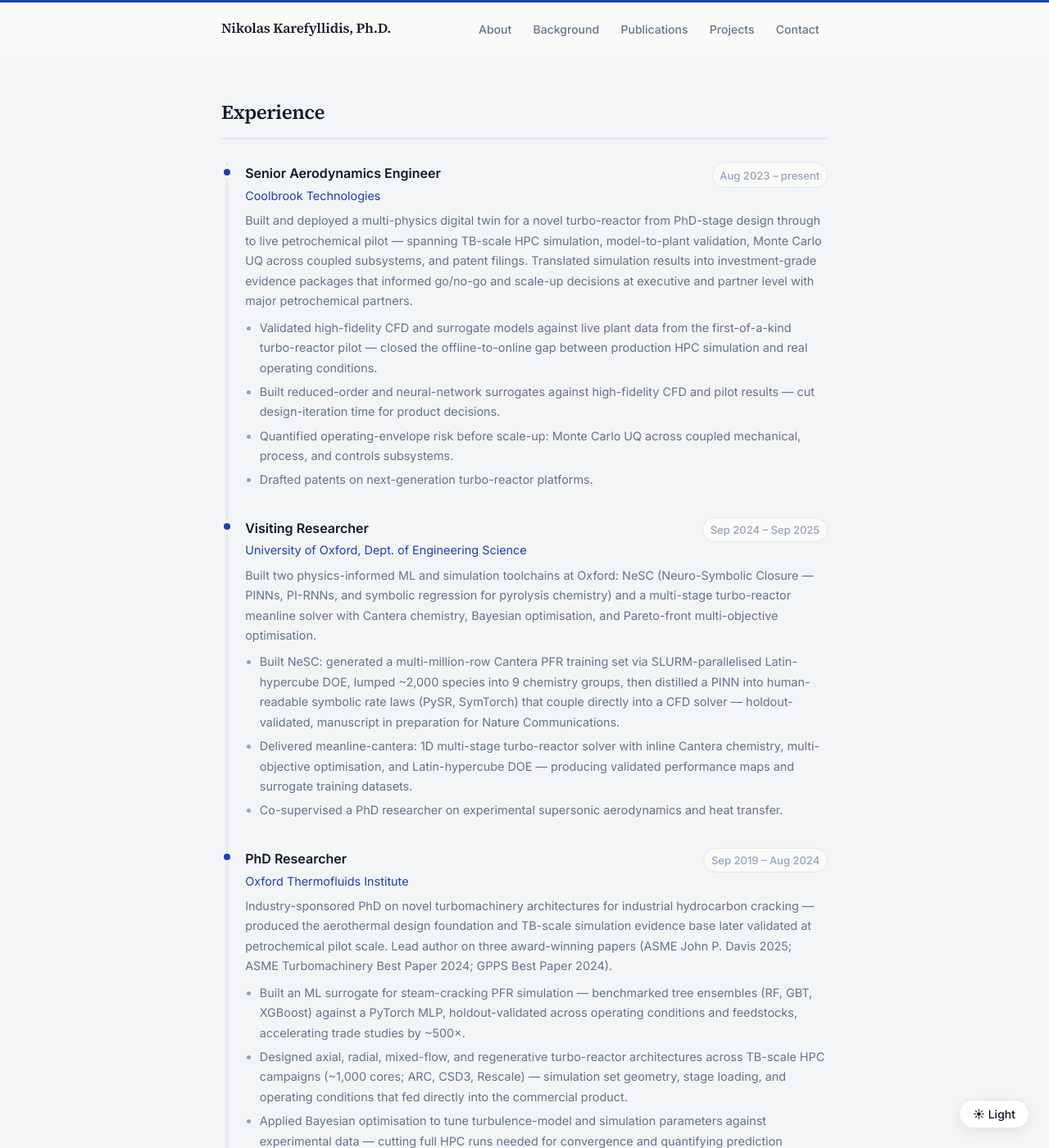
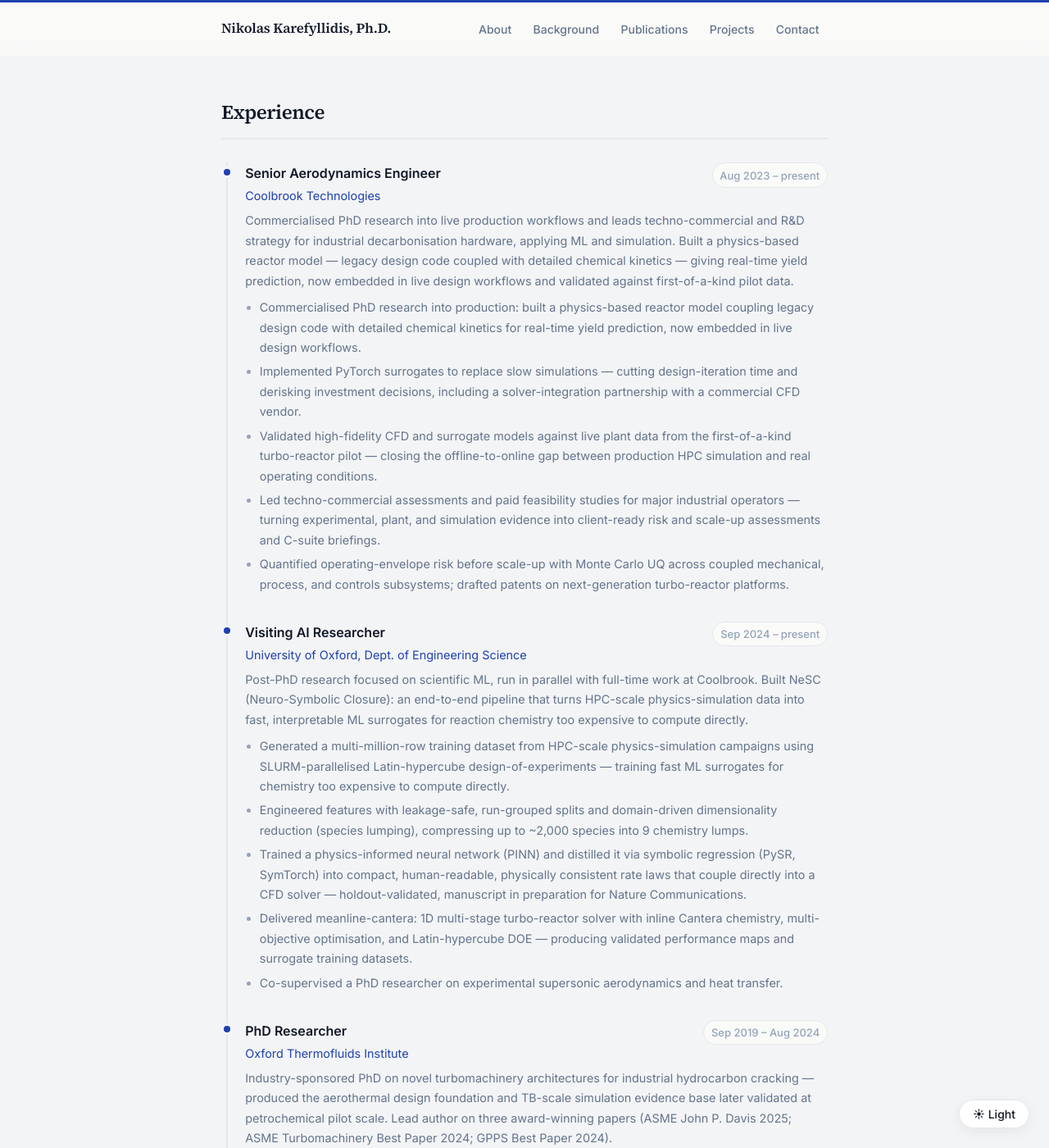
Before and after one commit to karefyllidis/karefyllidis.github.io, a Jekyll site: the page built from index.html, in a window 1280 px wide and 1400 px high, scrolled down 981 px. Shown: the whole window at 82% size. Built offline with Jekyll 4.4.1, drawn with Linux system fonts in a browser that asks for light colours; some of the changed text lies outside the part shown.

Commit message:
content: sync experience with latest CV

```diff
--- a/_data/experience.yml
+++ b/_data/experience.yml
@@ -2,20 +2,23 @@
   org: "Coolbrook Technologies"
   period: "Aug 2023 – present"
   url: "https://www.coolbrook.com"
-  summary: "Built and deployed a multi-physics digital twin for a novel turbo-reactor from PhD-stage design through to live petrochemical pilot — spanning TB-scale HPC simulation, model-to-plant validation, Monte Carlo UQ across coupled subsystems, and patent filings. Translated simulation results into investment-grade evidence packages that informed go/no-go and scale-up decisions at executive and partner level with major petrochemical partners."
+  summary: "Commercialised PhD research into live production workflows and leads techno-commercial and R&D strategy for industrial decarbonisation hardware, applying ML and simulation. Built a physics-based reactor model — legacy design code coupled with detailed chemical kinetics — giving real-time yield prediction, now embedded in live design workflows and validated against first-of-a-kind pilot data."
   highlights:
-    - "Validated high-fidelity CFD and surrogate models against live plant data from the first-of-a-kind turbo-reactor pilot — closed the offline-to-online gap between production HPC simulation and real operating conditions."
-    - "Built reduced-order and neural-network surrogates against high-fidelity CFD and pilot results — cut design-iteration time for product decisions."
-    - "Quantified operating-envelope risk before scale-up: Monte Carlo UQ across coupled mechanical, process, and controls subsystems."
-    - "Drafted patents on next-generation turbo-reactor platforms."
+    - "Commercialised PhD research into production: built a physics-based reactor model coupling legacy design code with detailed chemical kinetics for real-time yield prediction, now embedded in live design workflows."
+    - "Implemented PyTorch surrogates to replace slow simulations — cutting design-iteration time and derisking investment decisions, including a solver-integration partnership with a commercial CFD vendor."
+    - "Validated high-fidelity CFD and surrogate models against live plant data from the first-of-a-kind turbo-reactor pilot — closing the offline-to-online gap between production HPC simulation and real operating conditions."
+    - "Led techno-commercial assessments and paid feasibility studies for major industrial operators — turning experimental, plant, and simulation evidence into client-ready risk and scale-up assessments and C-suite briefings."
+    - "Quantified operating-envelope risk before scale-up with Monte Carlo UQ across coupled mechanical, process, and controls subsystems; drafted patents on next-generation turbo-reactor platforms."
 
-- role: "Visiting Researcher"
+- role: "Visiting AI Researcher"
   org: "University of Oxford, Dept. of Engineering Science"
-  period: "Sep 2024 – Sep 2025"
+  period: "Sep 2024 – present"
   url: "https://eng.ox.ac.uk"
-  summary: "Built two physics-informed ML and simulation toolchains at Oxford: NeSC (Neuro-Symbolic Closure — PINNs, PI-RNNs, and symbolic regression for pyrolysis chemistry) and a multi-stage turbo-reactor meanline solver with Cantera chemistry, Bayesian optimisation, and Pareto-front multi-objective optimisation."
+  summary: "Post-PhD research focused on scientific ML, run in parallel with full-time work at Coolbrook. Built NeSC (Neuro-Symbolic Closure): an end-to-end pipeline that turns HPC-scale physics-simulation data into fast, interpretable ML surrogates for reaction chemistry too expensive to compute directly."
   highlights:
-    - "Built NeSC: generated a multi-million-row Cantera PFR training set via SLURM-parallelised Latin-hypercube DOE, lumped ~2,000 species into 9 chemistry groups, then distilled a PINN into human-readable symbolic rate laws (PySR, SymTorch) that couple directly into a CFD solver — holdout-validated, manuscript in preparation for Nature Communications."
+    - "Generated a multi-million-row training dataset from HPC-scale physics-simulation campaigns using SLURM-parallelised Latin-hypercube design-of-experiments — training fast ML surrogates for chemistry too expensive to compute directly."
+    - "Engineered features with leakage-safe, run-grouped splits and domain-driven dimensionality reduction (species lumping), compressing up to ~2,000 species into 9 chemistry lumps."
+    - "Trained a physics-informed neural network (PINN) and distilled it via symbolic regression (PySR, SymTorch) into compact, human-readable, physically consistent rate laws that couple directly into a CFD solver — holdout-validated, manuscript in preparation for Nature Communications."
     - "Delivered meanline-cantera: 1D multi-stage turbo-reactor solver with inline Cantera chemistry, multi-objective optimisation, and Latin-hypercube DOE — producing validated performance maps and surrogate training datasets."
     - "Co-supervised a PhD researcher on experimental supersonic aerodynamics and heat transfer."
 
@@ -30,7 +33,7 @@
     - "Applied Bayesian optimisation to tune turbulence-model and simulation parameters against experimental data — cutting full HPC runs needed for convergence and quantifying prediction uncertainty across the design space."
     - "Delivered research to production without discontinuity: surrogate and reduced-order models from this Coolbrook-sponsored programme ran on the commercial pilot."
 
-- role: "Testing Engineer"
+- role: "Software Test Engineer"
   org: "Ansys, Inc."
   period: "Sep 2018 – Apr 2019"
   url: "https://www.ansys.com"
```
